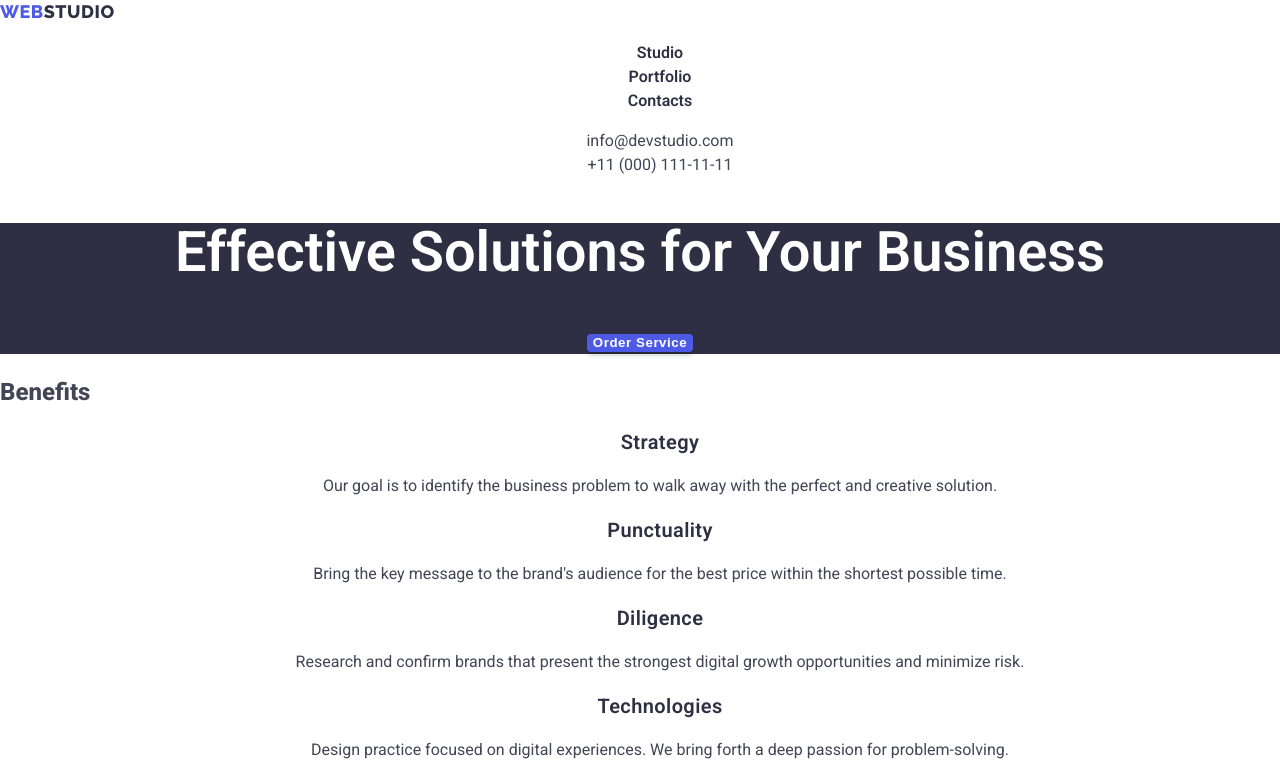
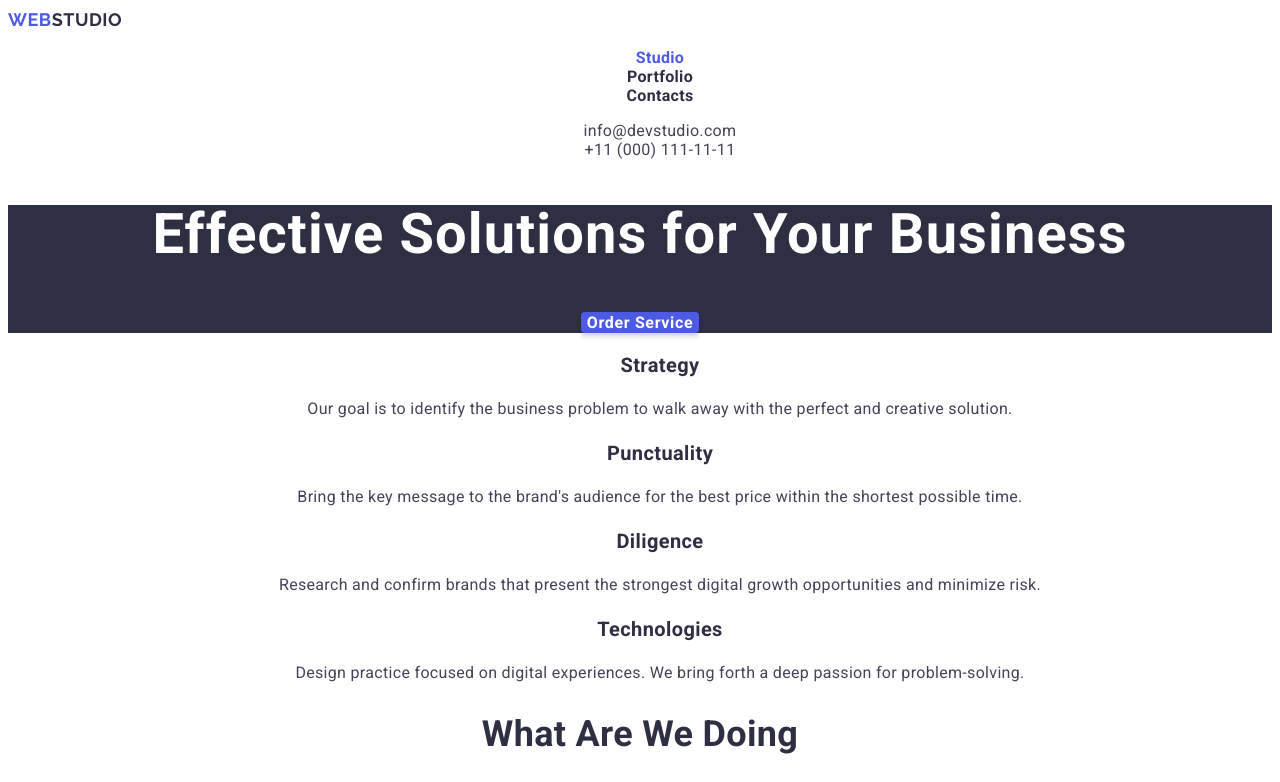
Before and after one commit to grow1/goit-markup-hw-02, a plain HTML site: page index.html in a window 1280 px wide. Shown: the top 782 px of the page. Drawn offline with Linux system fonts and the light colour scheme.

Commit message:
added styles to buttons, changed vars

```diff
--- a/css/styles.css
+++ b/css/styles.css
@@ -6,22 +6,21 @@
   --subtle-text-color: #8e8f99;
   --accent-color: #e7e9fc;
   --light-color: #f4f4fd;
-  --middle-font: 600;
-  --bold-font: 800;
-  --header-font-size: 20px;
+  --pure-white: white;
+  --order-active: #404bbf;
 }
 
 body {
-  padding: 0;
-  margin: 0;
   font-family: 'Roboto', sans-serif;
   color: var(--text-color);
-  line-height: 1.5;
+  font-size: 16px;
+  letter-spacing: 0.02em;
+  font-weight: 400;
 }
 
 .logo {
   font-family: 'Raleway', sans-serif;
-  font-weight: var(--bold-font);
+  font-weight: 700;
   font-size: 18px;
   line-height: 1.33;
   letter-spacing: 0.03em;
@@ -46,22 +45,26 @@ body {
 }
 
 .nav-global {
-  font-weight: var(--middle-font);
+  font-weight: 700;
+  font-size: 16px;
   color: var(--dark-color);
   text-decoration: none;
+  letter-spacing: 0.02em;
 }
 
-.nav-global:hover {
-  color: var(--text-color);
+.nav-global:hover,
+.nav-global:active {
+  color: var(--primary-brand-color);
 }
 
-.nav-global:active {
+.current {
   color: var(--primary-brand-color);
 }
 
 .contact {
   color: var(--text-color);
   text-decoration: none;
+  letter-spacing: 0.02em;
 }
 
 .contact:hover {
@@ -78,18 +81,21 @@ body {
 }
 
 .order h1 {
-  font-weight: var(--middle-font);
+  font-weight: 700;
   font-size: 56px;
   line-height: 1.07;
-  color: white;
+  color: var(--pure-white);
   text-align: center;
+  letter-spacing: 0.02em;
 }
 
 .order-button {
   cursor: pointer;
-  color: white;
+  color: var(--pure-white);
   background-color: var(--primary-brand-color);
-  font-weight: var(--middle-font);
+  font-family: inherit;
+  font-weight: 700;
+  font-size: 16px;
   line-height: 1.19;
   letter-spacing: 0.04em;
   box-shadow: 0px 4px 4px rgba(0, 0, 0, 0.15);
@@ -103,30 +109,55 @@ body {
 }
 
 .order-button:active {
-  background: #404bbf;
+  background: var(--order-active);
+}
+
+.visually-hidden {
+  position: absolute;
+  width: 1px;
+  height: 1px;
+  margin: -1px;
+  border: 0;
+  padding: 0;
+
+  white-space: nowrap;
+  clip-path: inset(100%);
+  clip: rect(0 0 0 0);
+  overflow: hidden;
 }
 
 .benefit-name {
-  font-weight: var(--middle-font);
-  font-size: var(--header-font-size);
+  font-weight: 700;
+  font-size: 20px;
   line-height: 1.2;
   letter-spacing: 0.02em;
   color: var(--dark-color);
 }
 
+.benefit-description {
+  color: var(--text-color);
+  font-size: 16px;
+  line-height: 1.5;
+  letter-spacing: 0.02em;
+}
+
 .presentation h2,
 .our-team h2 {
   text-transform: capitalize;
-  font-weight: var(--middle-font);
+  font-weight: 700;
   font-size: 36px;
   line-height: 1.11;
   text-align: center;
   color: var(--dark-color);
 }
 
+.our-team {
+  background-color: var(--light-color);
+}
+
 .our-team h3 {
-  font-weight: var(--middle-font);
-  font-size: var(--header-font-size);
+  font-weight: 700;
+  font-size: 20px;
   line-height: 1.2;
   text-align: center;
   letter-spacing: 0.02em;
@@ -139,15 +170,18 @@ body {
   background-color: var(--light-color);
   border: 1px solid var(--accent-color);
   border-radius: 4px;
-  font-weight: var(--middle-font);
+  font-family: inherit;
+  font-size: 16px;
+  font-weight: 700;
   line-height: 1.33;
+  letter-spacing: 0.04em;
 }
 
 .buttons:hover {
   background: var(--primary-brand-color);
   box-shadow: 0px 3px 1px rgba(0, 0, 0, 0.1), 0px 2px 1px rgba(0, 0, 0, 0.08),
     0px 2px 2px rgba(0, 0, 0, 0.12);
-  color: white;
+  color: var(--pure-white);
 }
 
 .portfolio-cards li {
@@ -156,8 +190,8 @@ body {
 }
 
 .project-name {
-  font-weight: var(--middle-font);
-  font-size: var(--header-font-size);
+  font-weight: 700;
+  font-size: 20px;
   color: var(--dark-color);
 }
 
--- a/index.html
+++ b/index.html
@@ -8,7 +8,7 @@
     <link rel="preconnect" href="https://fonts.googleapis.com" />
     <link rel="preconnect" href="https://fonts.gstatic.com" crossorigin />
     <link
-      href="https://fonts.googleapis.com/css2?family=Raleway:wght@800&family=Roboto:wght@400;600;800&display=swap"
+      href="https://fonts.googleapis.com/css2?family=Raleway:wght@700&family=Roboto:wght@400;700;900&display=swap"
       rel="stylesheet"
     />
     <link rel="stylesheet" href="./css/styles.css" />
@@ -20,7 +20,7 @@
       <nav>
         <ul class="nav-list">
           <li>
-            <a href="./index.html" class="nav-global">Studio</a>
+            <a href="./index.html" class="nav-global current">Studio</a>
           </li>
           <li>
             <a href="./portfolio.html" class="nav-global">Portfolio</a>
@@ -44,7 +44,7 @@
       </section>
       <!-- section soft skills -->
       <section class="soft-skills">
-        <h2>Benefits</h2>
+        <h2 class="visually-hidden">Benefits</h2>
         <ul class="benefits">
           <li>
             <h3 class="benefit-name">Strategy</h3>
```
Also changed, not shown: portfolio.html (+12 -11 lines).
